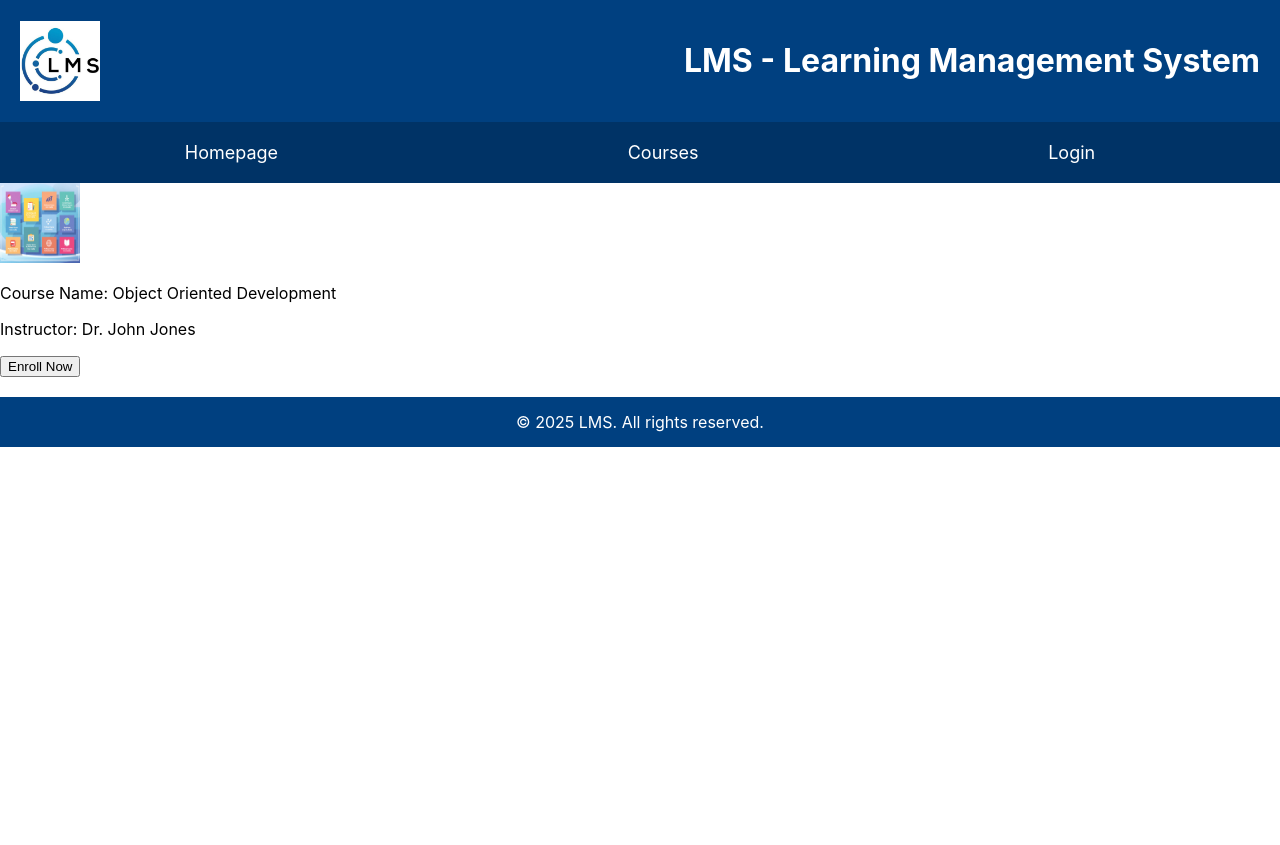
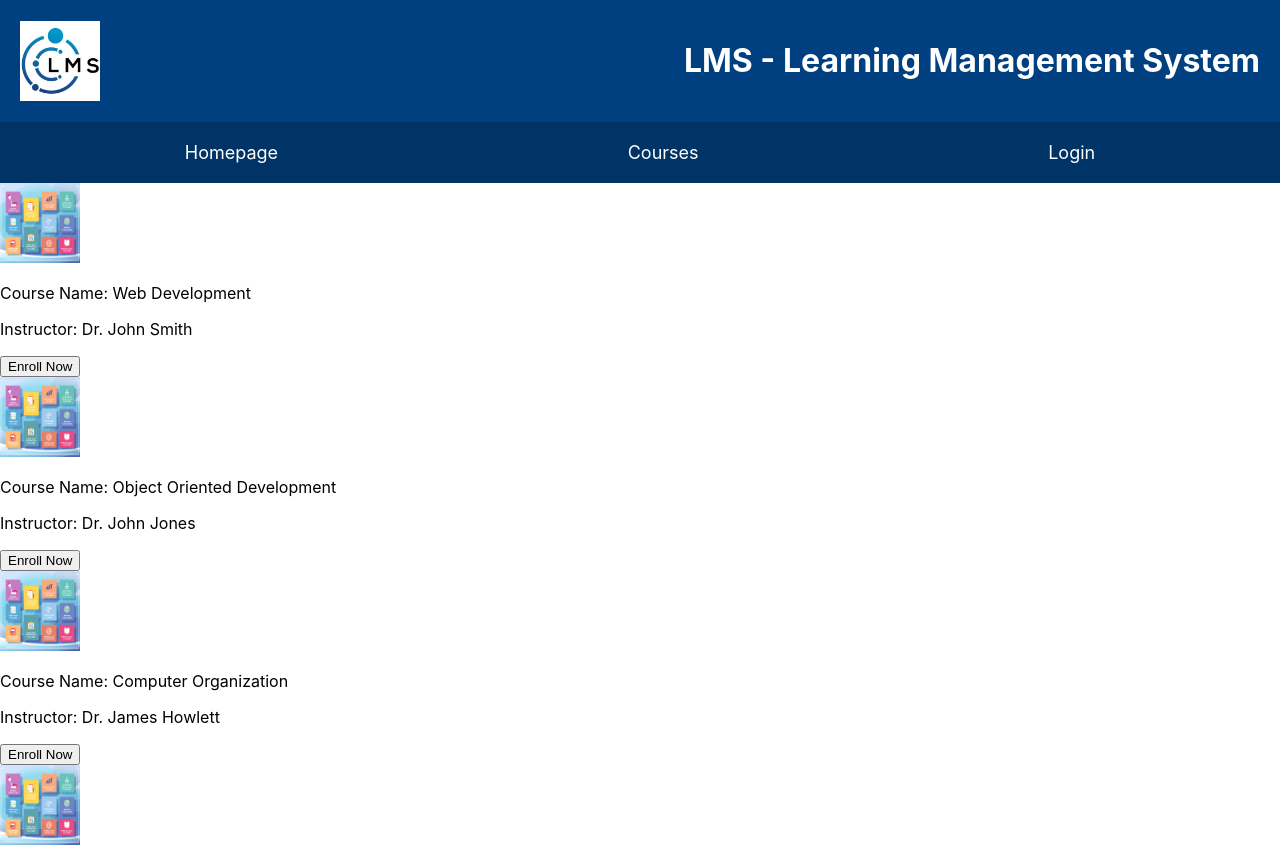
Before and after one commit to Chamer5465/ENSF381-Assignment4, a React (Create React App) app in the folder my-lms-app/: page /Courses in a window 1280 px wide. Shown: the top 845 px of the page. Before the commit the page ends 800 px from the top, so only its background shows below. Built offline with nearby package versions, Linux system fonts and the light colour scheme.

Commit message:
MAde the courseCatalog render all of the items

```diff
--- a/my-lms-app/src/CourseCatalog.js
+++ b/my-lms-app/src/CourseCatalog.js
@@ -4,13 +4,12 @@ import CourseItem from './CourseItem';
 import Courses from './data/courses';
 
 function CourseCatalog() {
-    const course = Courses[1];
-    var name = course.name;
-    var instructor = course.instructor;
-    var description = course.description;
+    const courseItem = Courses.map((course) =>
+        <CourseItem name={course.name} instructor={course.instructor} description={course.description}/>
+    );
     return (
         <div>
-            <CourseItem name={name} instructor={instructor} description={description}/>
+            {courseItem}
         </div>
     );
 }
```
